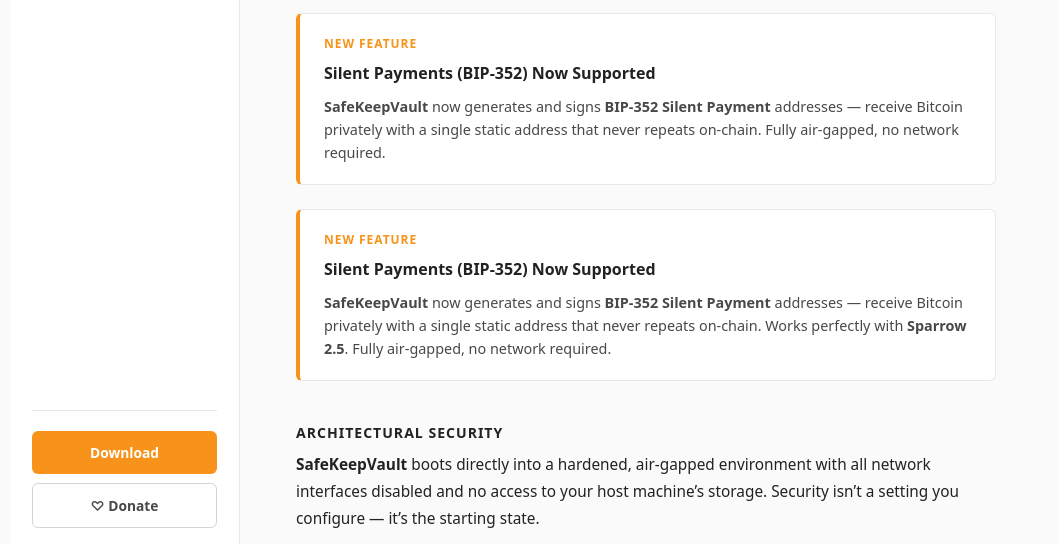
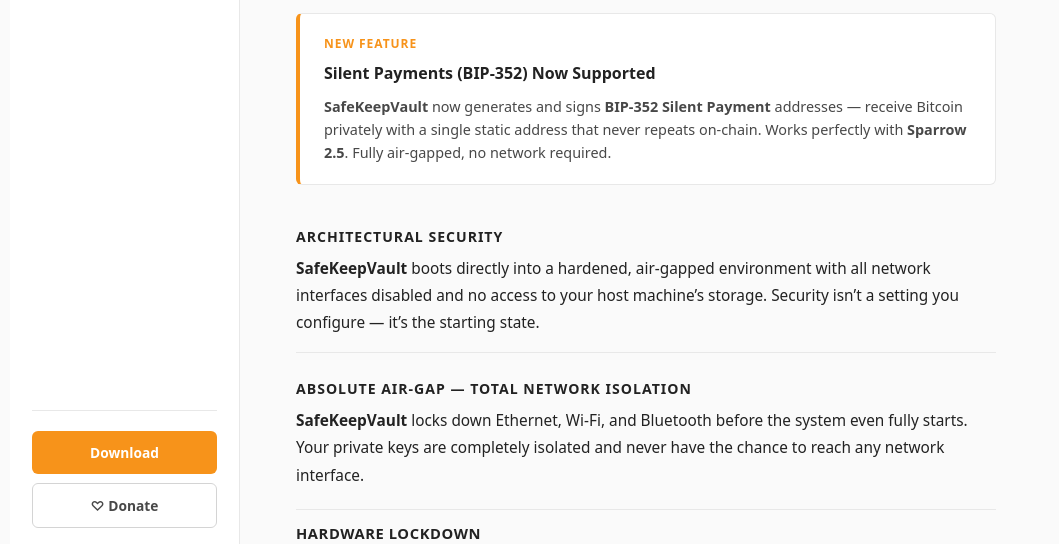
Before and after one commit to Pasalon0404/Safekeep-Website, a plain HTML site: page features.html in a window 1280 px wide. Shown: the part 244-788 px from the top of the page, without its empty margins (109-1168 px from the left). Drawn offline with Linux system fonts and the light colour scheme.

Commit message:
remove duplicate Silent Payments banner

```diff
--- a/features.html
+++ b/features.html
@@ -90,13 +90,6 @@
                 </p>
             </div>
 
-
-            <!-- Silent Payments Banner -->
-            <div style="margin: 1.5rem 0 0; padding: 1.25rem 1.5rem; background: var(--surface); border: 1px solid var(--border); border-left: 4px solid var(--accent); border-radius: var(--radius-md);">
-                <p style="font-size: 0.75rem; font-weight: 700; letter-spacing: 0.08em; text-transform: uppercase; color: var(--accent); margin: 0 0 0.35rem;">New Feature</p>
-                <p style="font-size: 1rem; font-weight: 700; color: var(--text); margin: 0 0 0.5rem;">Silent Payments (BIP-352) Now Supported</p>
-                <p style="font-size: 0.9rem; color: var(--text-muted); margin: 0; line-height: 1.6;"><strong>SafeKeepVault</strong> now generates and signs <strong>BIP-352 Silent Payment</strong> addresses &mdash; receive Bitcoin privately with a single static address that never repeats on-chain. Fully air-gapped, no network required.</p>
-            </div>
 
             <!-- Silent Payments Banner -->
             <div style="margin: 1.5rem 0 2.5rem; padding: 1.25rem 1.5rem; background: var(--surface); border: 1px solid var(--border); border-left: 4px solid var(--accent); border-radius: var(--radius-md);">
```
